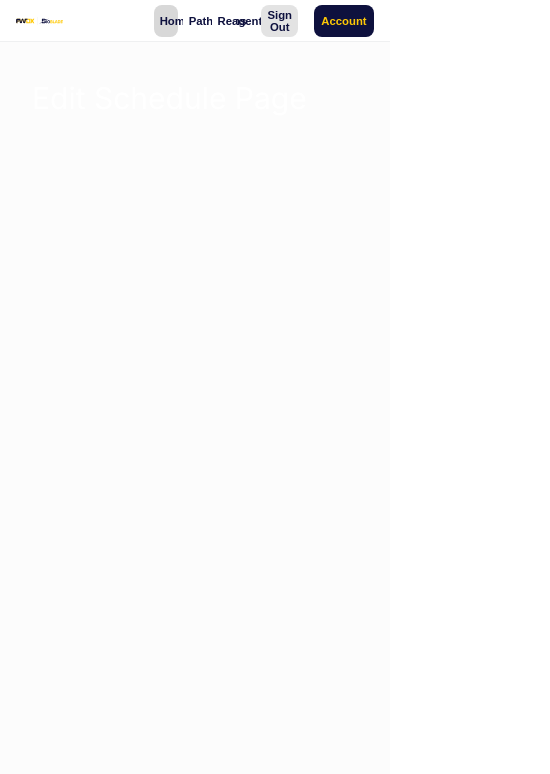
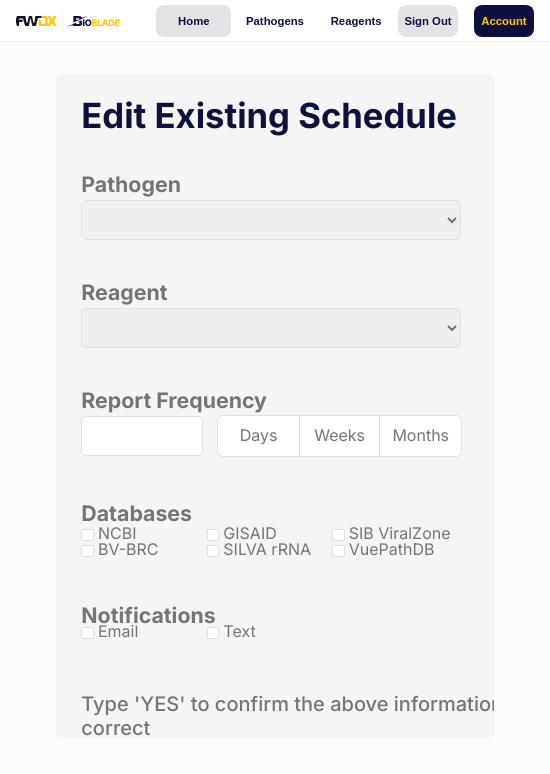
Before and after one commit to Zhelus/fwdx, a Vue app in the folder frontend/: page /reports/schedule/edit in a window 390 px wide. Shown: the top 774 px of the page, 550 px wide, since content can reach past the window. Built offline with nearby package versions, Linux system fonts and the light colour scheme.

Commit message:
Completed report form components and styling. Minor changes to sizing of navbar components

```diff
--- /dev/null
+++ b/frontend/src/components/FormActionButton.vue
@@ -0,0 +1,56 @@
+<!--
+Component for performing actions with a form (submit, cancel, etc.)
+Last edited by: Blake Good
+Date: 10/30/24
+-->
+<script setup>
+    const props = defineProps(['buttonText', 'buttonClass']);
+    const emit = defineEmits(['submitButtonClicked', 'cancelButtonClicked']);
+    const confirmationModel = defineModel();
+</script>
+<template>
+    <button :class="buttonClass" @click="emit(`${buttonClass}ButtonClicked`)" :disabled="buttonClass == 'submit' && confirmationModel != 'YES'">{{ buttonText }}</button>
+</template>
+<style scoped>
+    button {
+        width: auto;
+        min-width: 75px;
+        font-size: 12pt;
+        font-weight: 700;
+        border: none;
+        border-radius: 5px;
+        padding: 5px;
+    }
+
+    button:enabled:hover {
+        cursor: pointer;
+    }
+
+    button.submit {
+        background-color: var(--fwdx-blue);
+        color: var(--blue-button-text);
+    }
+
+    button:disabled {
+        opacity: var(--disabled-button-opacity);
+    }
+
+    button:disabled:hover {
+        cursor: default;
+    }
+
+    button.submit:enabled:hover {
+        background-color: var(--fwdx-blue-button-hover);
+        transition: background-color 0.2s;
+    }
+
+    button.cancel {
+        background-color: var(--light-gray-button-bg);
+        color: var(--light-gray-button-text);
+    }
+
+    button.cancel:enabled:hover {
+        background-color: var(--light-gray-button-hover);
+        transition: background-color 0.2s;
+    }
+</style>
--- a/frontend/src/components/FormCheckboxItem.vue
+++ b/frontend/src/components/FormCheckboxItem.vue
@@ -23,9 +23,9 @@ Date: 10/30/24
     .checkbox-item-container {
         display: flex;
         flex-direction: column;
-        height: 12%;
+        height: 10%;
         width: 40%;
-        min-width: 365px;
+        min-width: 380px;
         background-color: transparent;
         margin-bottom: 2.5rem;
         margin-top: 0rem;
@@ -41,7 +41,7 @@ Date: 10/30/24
         color: var(--dark-gray-text);
         font-size: 16pt;
         font-weight: 700;
-        line-height: 24px;
+        line-height: auto;
         text-align: left;
         text-justify: top;
         margin-bottom: 0.25rem;
--- /dev/null
+++ b/frontend/src/components/FormFrequencyInputItem.vue
@@ -0,0 +1,131 @@
+<!--
+Component for inputting the frequency of a scheduled report
+Last edited by: Blake Good
+Date: 10/30/24
+-->
+<script setup>
+    import {ref} from 'vue'
+    const props = defineProps(['sectionHeader']);
+    const localsectionVar = ref();
+
+    function unitSelected(unitId){
+        var units = document.getElementsByClassName('unit-option');
+        for(let i=0; i<units.length; i++){
+            if(units[i].id == unitId){
+                units[i].classList.add('active');
+            }
+            else{
+                units[i].classList.remove('active');
+            }
+        }
+    }
+</script>
+<template>
+    <div class="section-item-container">
+        <h3 class="section-header">{{ sectionHeader }}</h3>
+        <div class="frequency-input-wrapper">
+            <input class="frequency-value-input" type="text" />
+            <div class="frequency-unit-options">
+                <div id="days-unit" class="unit-option" @click="unitSelected('days-unit')">Days</div>
+                <div id="weeks-unit" class="unit-option" @click="unitSelected('weeks-unit')">Weeks</div>
+                <div id="months-unit" class="unit-option" @click="unitSelected('months-unit')">Months</div>
+            </div>
+        </div>
+    </div>
+</template>
+<style scoped>
+    .section-item-container {
+        display: flex;
+        flex-direction: column;
+        height: auto;
+        width: 40%;
+        min-width: 380px;
+        background-color: transparent;
+        margin-bottom: 2.5rem;
+        margin-top: 0rem;
+    }
+
+    .section-header {
+        color: var(--dark-gray-text);
+        font-size: 16pt;
+        font-weight: 700;
+        line-height: 24px;
+        text-align: left;
+        text-justify: top;
+        margin-bottom: 0.25rem;
+    }
+
+    .frequency-input-wrapper {
+        display: grid;
+        grid-template-columns: 1fr 2fr;
+        grid-template-rows: 2.5rem;
+        width: 100%;
+        gap: 15px;
+        /* font-size: 12pt; */
+    }
+
+    .frequency-value-input {
+        height: 100%;
+        width: 100%;
+        border: 1pt solid var(--light-gray-outline);
+        border-radius: var(--input-border-radius);
+        color: var(--dark-gray-text);
+        font-size: 12pt;
+        padding-left: .3rem;
+        background-color: var(--fwdx-white);
+    }
+
+    .frequency-value-input:focus {
+        border: var(--input-focus-border);
+        outline: var(--input-focus-outline);
+    }
+
+    .frequency-unit-options {
+        height: 100%;
+        width: 100%;
+        color: var(--dark-gray-text);
+        font-size: 12pt;
+        background-color: var(--fwdx-white);
+        outline: 1pt solid var(--light-gray-outline);
+        display: grid;
+        grid-template-rows: 100%;
+        grid-template-columns: repeat(3, 1fr);
+        border-radius: var(--input-border-radius);
+    }
+
+    .unit-option {
+        height: 100%;
+        width: 100%;
+        display: flex;
+        justify-content: center;
+        align-items: center;
+    }
+
+    .unit-option.active {
+        color: var(--fwdx-white);
+        font-weight: 800;
+        background-color: var(--fwdx-yellow);
+        transition: 0.1s;
+    }
+
+    .unit-option:not(.active):hover {
+        cursor: pointer;
+        background-color: var(--transparent-button-hover);
+        transition: background-color 0.2s;
+    }
+
+    .unit-option:not(:first-child, :last-child){
+        border-right: 1pt solid var(--light-gray-outline);
+        border-left: 1pt solid var(--light-gray-outline);
+    }
+
+    .unit-option:first-child{
+       border-top-left-radius: var(--input-border-radius);
+       border-bottom-left-radius: var(--input-border-radius);
+    }
+
+    .unit-option:last-child{
+       border-top-right-radius: var(--input-border-radius);
+       border-bottom-right-radius: var(--input-border-radius);
+    }
+</style>
--- a/frontend/src/components/FormSelectionItem.vue
+++ b/frontend/src/components/FormSelectionItem.vue
@@ -23,7 +23,7 @@ Date: 10/30/24
         flex-direction: column;
         height: auto;
         width: 40%;
-        min-width: 365px;
+        min-width: 380px;
         background-color: transparent;
         margin-bottom: 2.5rem;
         margin-top: 0rem;
@@ -50,6 +50,7 @@ Date: 10/30/24
     }
 
     .select-box:focus {
-        outline: 1pt solid var(--fwdx-yellow);
+        border: var(--input-focus-border);
+        outline: var(--input-focus-outline);
     }
 </style>
--- /dev/null
+++ b/frontend/src/components/FormTextInputItem.vue
@@ -0,0 +1,55 @@
+<!--
+Component for text input and section header
+Last edited by: Blake Good
+Date: 10/30/24
+-->
+<script setup>
+    import {ref} from 'vue'
+    const props = defineProps(['sectionHeader', 'optionsList', 'selectionVar', 'selectField']);
+    const confirmationModel = defineModel();
+    const localSelectionVar = ref();
+</script>
+<template>
+    <div class="text-input-container">
+        <h3 class="section-header">{{ sectionHeader }}</h3>
+        <input class="text-input" type="text" v-model="confirmationModel"/>
+    </div>
+</template>
+<style scoped>
+    .text-input-container {
+        display: flex;
+        flex-direction: column;
+        height: auto;
+        width: 40%;
+        min-width: 505px;
+        background-color: transparent;
+        margin-bottom: 2.5rem;
+        margin-top: 0rem;
+    }
+
+    .text-input {
+        border: 1pt solid var(--light-gray-outline);
+        border-radius: 5px;
+        height: 2.5rem;
+        width: 100%;
+        color: var(--dark-gray-text);
+        font-weight: 500;
+        font-size: 12pt;
+        padding-left: .3rem;
+    }
+
+    .text-input:focus {
+        border: var(--input-focus-border);
+        outline: var(--input-focus-outline);
+    }
+
+    .section-header {
+        color: var(--dark-gray-text);
+        font-size: 15pt;
+        font-weight: 500;
+        line-height: 24px;
+        text-align: left;
+        text-justify: top;
+        margin-bottom: 0.25rem;
+    }
+</style>
--- a/frontend/src/components/ReportForm.vue
+++ b/frontend/src/components/ReportForm.vue
@@ -5,12 +5,18 @@ Date: 10/30/24
 -->
 <script setup>
     import {ref} from 'vue'
+    import { useRouter } from 'vue-router'
     import FormSelectionItem from './FormSelectionItem.vue';
     import FormCheckboxItem from './FormCheckboxItem.vue';
+    import FormTextInputItem from './FormTextInputItem.vue';
+    import FormActionButton from './FormActionButton.vue';
+    import FormFrequencyInputItem from './FormFrequencyInputItem.vue';
 
-    const props = defineProps(['formTitle'])
+    const props = defineProps(['formTitle', 'showFrequency', 'isEditReport'])
+    const router = useRouter();
     const pathogenSelection = ref('Test');
     const reagentSelection = ref('Test');
+    const confirmationText = ref('');
 
     const pathogenOptions = [
         {
@@ -92,6 +98,15 @@ Date: 10/30/24
         }
     ];
 
+    function cancelClicked(){
+        console.log("Clicked cancel button");
+        router.push("/");
+    }
+
+    function submitClicked(){
+        console.log("Clicked submit button");
+    }
+
 
 </script>
 <template>
@@ -101,9 +116,15 @@ Date: 10/30/24
         <p style="color: black;">{{ reagentSelection }}</p> -->
         <FormSelectionItem selection-header="Pathogen" :options-list="pathogenOptions" :selection-var="pathogenSelection" select-field="pathogen" @selectionChanged="setSelection"/>
         <FormSelectionItem selection-header="Reagent" :options-list="reagentOptions" :selection-var="reagentSelection" select-field="reagent" @selectionChanged="setSelection"/>
+        <FormFrequencyInputItem v-if="showFrequency" section-header="Report Frequency" />
         <FormCheckboxItem section-header="Databases" :options-list="databaseCheckboxOptions" />
         <FormCheckboxItem section-header="Notifications" :options-list="notificationCheckboxOptions" />
-
+        <FormTextInputItem v-model="confirmationText" section-header="Type 'YES' to confirm the above information is correct" />
+        <div class="form-button-container">
+            <FormActionButton button-text="Cancel" button-class="cancel" @cancelButtonClicked="cancelClicked"/>
+            <FormActionButton v-if="isEditReport" v-model="confirmationText" button-text="Save Changes" button-class="submit" @submitButtonClicked="submitClicked"/>
+            <FormActionButton v-else v-model="confirmationText" button-text="Submit" button-class="submit" @submitButtonClicked="submitClicked"/>
+        </div>
     </div>
 </template>
 <style scoped>
@@ -116,6 +137,7 @@ Date: 10/30/24
         background-color: var(--light-gray-container-background);
         border-radius: 5px;
         padding: 25px;
+        overflow-x: scroll;
     }
 
     .form-header {
@@ -127,4 +149,9 @@ Date: 10/30/24
         line-height: 0.95em;
         margin-bottom: 2.5rem;
     }
+
+    .form-button-container {
+        display: flex;
+        column-gap: 15px;
+    }
 </style>
--- a/frontend/src/components/navigation_bar/NavigationBar.vue
+++ b/frontend/src/components/navigation_bar/NavigationBar.vue
@@ -79,6 +79,7 @@ Date: 10/30/24
         height: 100%;
         max-height: 100%;
         min-height: 100%;
+        min-width: 550px;
     }
 
     @media(min-height: 1080px){
@@ -94,6 +95,15 @@ Date: 10/30/24
             width: 65%;
             height: auto;
             border-radius: 8px;
+        }
+    }
+
+    @media(max-width: 900px){
+        #fwdx-image {
+            width: 100%;
+            height: auto;
+            border-radius: 8px;
+            min-width: 100px;
         }
     }
 
--- a/frontend/src/components/navigation_bar/NavigationButton.vue
+++ b/frontend/src/components/navigation_bar/NavigationButton.vue
@@ -35,23 +35,24 @@ Date: 10/30/24
         margin-left: min(0.4rem, 1%);
         margin-right: min(0.4rem, 1%);
         width: min(5.5rem, 11.5%);
+        min-width: 75px;
     }
 
     .nav-button.standard:hover {
-        background-color: var(--light-gray-button-hover);
+        background-color: var(--transparent-button-hover);
         transition: background-color 0.2s;
     }
 
     .nav-button:active {
-        background-color: #E3E3E3;
+        background-color: var(--light-gray-button-bg);
     }
 
     .nav-button.active {
-        background-color: var(--light-gray-active-button);
+        background-color: var(--light-gray-button-bg);
     }
 
     .nav-button.active:hover {
-        background-color: var(--light-gray-active-button);
+        background-color: var(--light-gray-button-bg);
     }
 
     .nav-button.standard {
@@ -60,24 +61,28 @@ Date: 10/30/24
 
     .sign-out-button {
         margin-right: 1rem;
-        background-color: #E3E3E3;
+        background-color: var(--light-gray-button-bg);
         width: clamp(60px, 35%, 80px);
     }
 
     .sign-out-button:hover {
-        background-color: #DBDBDB;
+        background-color: var(--light-gray-button-hover);
         transition: background-color 0.2s;
     }
 
     .my-account-button {
-        background-color: #0E113E;
+        background-color: var(--fwdx-blue);
         color: var(--fwdx-yellow);
         width: clamp(60px, 35%, 5rem);
         min-width: 60px;
     }
 
     .my-account-button:hover {
-        background-color: var(--fwdx-blue);
+        background-color: var(--fwdx-blue-button-hover);
         transition: background-color 0.2s;
     }
+
+    .sign-out-button, .my-account-button{
+        min-width: 60px;
+    }
 </style>
--- a/frontend/src/views/EditScheduleView.vue
+++ b/frontend/src/views/EditScheduleView.vue
@@ -4,19 +4,23 @@ Last edited by: Blake Good
 Date: 10/30/24
 -->
 <script setup>
+    import ReportForm from '@/components/ReportForm.vue';
 </script>
 <template>
-<div class="edit-schedule-wrapper">
-    <h1>Edit Schedule Page</h1>
+<div class="report-page-wrapper">
+    <ReportForm form-title="Edit Existing Schedule" :show-frequency="true" :is-edit-report="true"/>
 </div>
 </template>
 <style scoped>
-.edit-schedule-wrapper {
+.report-page-wrapper {
     min-height: 100%;
     height: 100%;
     max-height: 100%;
     background-color: var(--gray-page-background);
     padding: 2rem;
     min-width: 100%;
+    display: flex;
+    justify-content: center;
+    align-items: flex-start;
 }
 </style>
--- a/frontend/src/views/ScheduleReportView.vue
+++ b/frontend/src/views/ScheduleReportView.vue
@@ -4,19 +4,23 @@ Last edited by: Blake Good
 Date: 10/30/24
 -->
 <script setup>
+    import ReportForm from '@/components/ReportForm.vue';
 </script>
 <template>
-<div class="schedule-report-wrapper">
-    <h1>Schedule Page</h1>
+<div class="report-page-wrapper">
+    <ReportForm form-title="Schedule New Report" :show-frequency="true" :is-edit-report="false"/>
 </div>
 </template>
 <style scoped>
-.schedule-report-wrapper {
+.report-page-wrapper {
     min-height: 100%;
     height: 100%;
     max-height: 100%;
     background-color: var(--gray-page-background);
     padding: 2rem;
     min-width: 100%;
+    display: flex;
+    justify-content: center;
+    align-items: flex-start;
 }
 </style>
```
Also changed, not shown: frontend/src/assets/base.css (+16 -3 lines), frontend/src/views/GenerateView.vue (+4 -4 lines).
